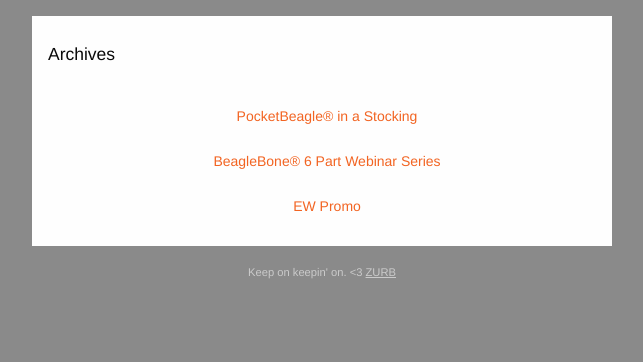
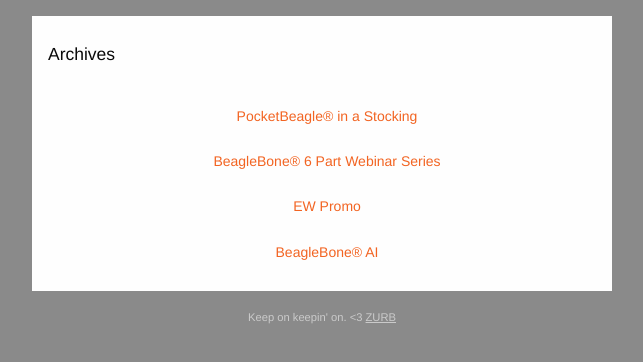
Before and after one commit to diomededavid/beagleboard-promos, a website: page docs/index.html in a window 1280 px wide. Shown: the whole page, without its empty margins (318-961 px from the left). Drawn offline with Linux system fonts and the light colour scheme.

Commit message:
Layout updates

```diff
--- a/docs/index.html
+++ b/docs/index.html
@@ -35,6 +35,7 @@
                     <th class="menu-item float-center" style="Margin:0 auto;color:#0a0a0a;display:block;float:none;font-family:Helvetica,Arial,sans-serif;font-size:14px;font-weight:400;line-height:1.8;margin:0 auto;padding:10px;padding-right:0;text-align:center"><a href="pocketbeagle-christmas-stocking-v2.html" target="_blank" style="Margin:0;color:#F26422;font-family:Helvetica,Arial,sans-serif;font-weight:400;line-height:1.8;margin:0;padding:0;text-align:left;text-decoration:none;width:100%">PocketBeagle&reg; in a Stocking</a></th>
                     <th class="menu-item float-center" style="Margin:0 auto;color:#0a0a0a;display:block;float:none;font-family:Helvetica,Arial,sans-serif;font-size:14px;font-weight:400;line-height:1.8;margin:0 auto;padding:10px;padding-right:0;text-align:center"><a href="beaglebone-six-part-series.html" target="_blank" style="Margin:0;color:#F26422;font-family:Helvetica,Arial,sans-serif;font-weight:400;line-height:1.8;margin:0;padding:0;text-align:left;text-decoration:none;width:100%">BeagleBone® 6 Part Webinar Series</a></th>
                     <th class="menu-item float-center" style="Margin:0 auto;color:#0a0a0a;display:block;float:none;font-family:Helvetica,Arial,sans-serif;font-size:14px;font-weight:400;line-height:1.8;margin:0 auto;padding:10px;padding-right:0;text-align:center"><a href="ew-2019-promo.html" target="_blank" style="Margin:0;color:#F26422;font-family:Helvetica,Arial,sans-serif;font-weight:400;line-height:1.8;margin:0;padding:0;text-align:left;text-decoration:none;width:100%">EW Promo</a></th>
+                    <th class="menu-item float-center" style="Margin:0 auto;color:#0a0a0a;display:block;float:none;font-family:Helvetica,Arial,sans-serif;font-size:14px;font-weight:400;line-height:1.8;margin:0 auto;padding:10px;padding-right:0;text-align:center"><a href="beaglebone-ai.html" target="_blank" style="Margin:0;color:#F26422;font-family:Helvetica,Arial,sans-serif;font-weight:400;line-height:1.8;margin:0;padding:0;text-align:left;text-decoration:none;width:100%">BeagleBone® AI</a></th>
                   </tr></table></td></tr></table>
                 </center>
 
```
Also changed, not shown: src/pages/index.html (+1 -0 lines).
